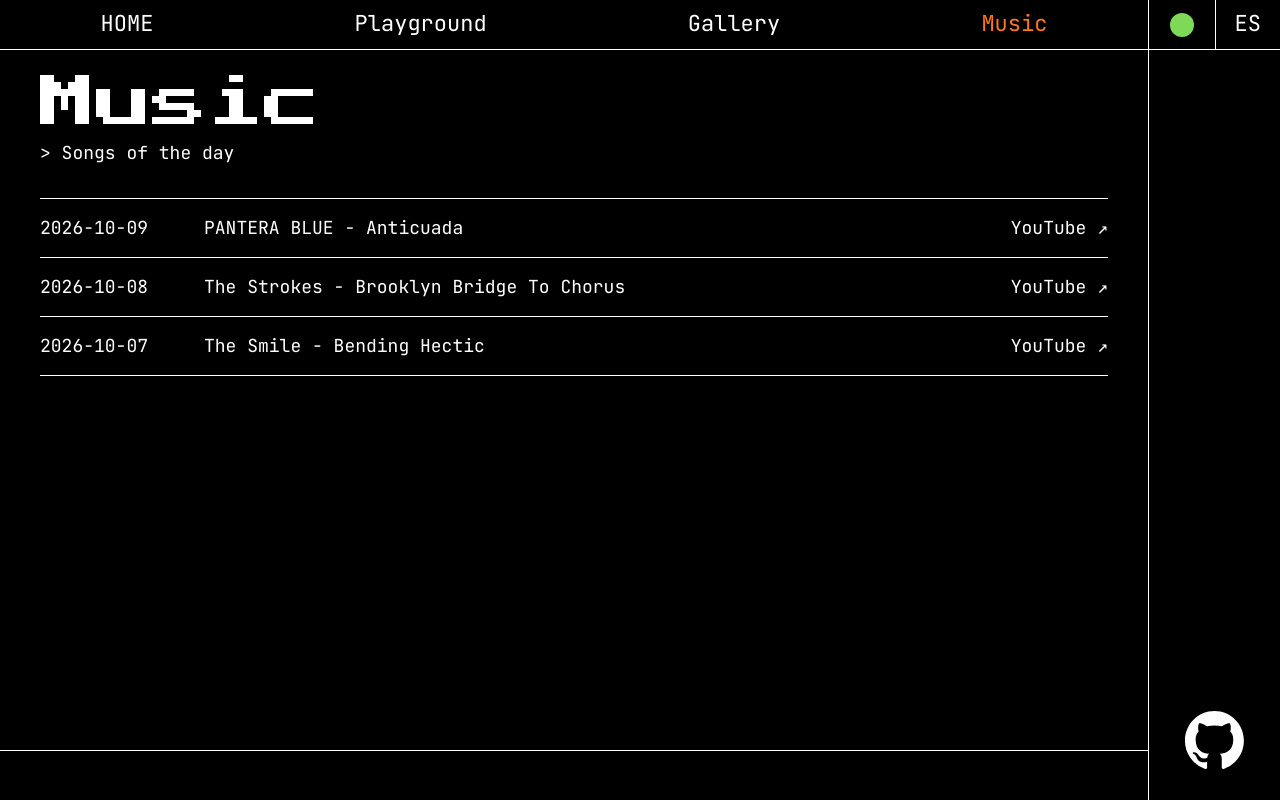
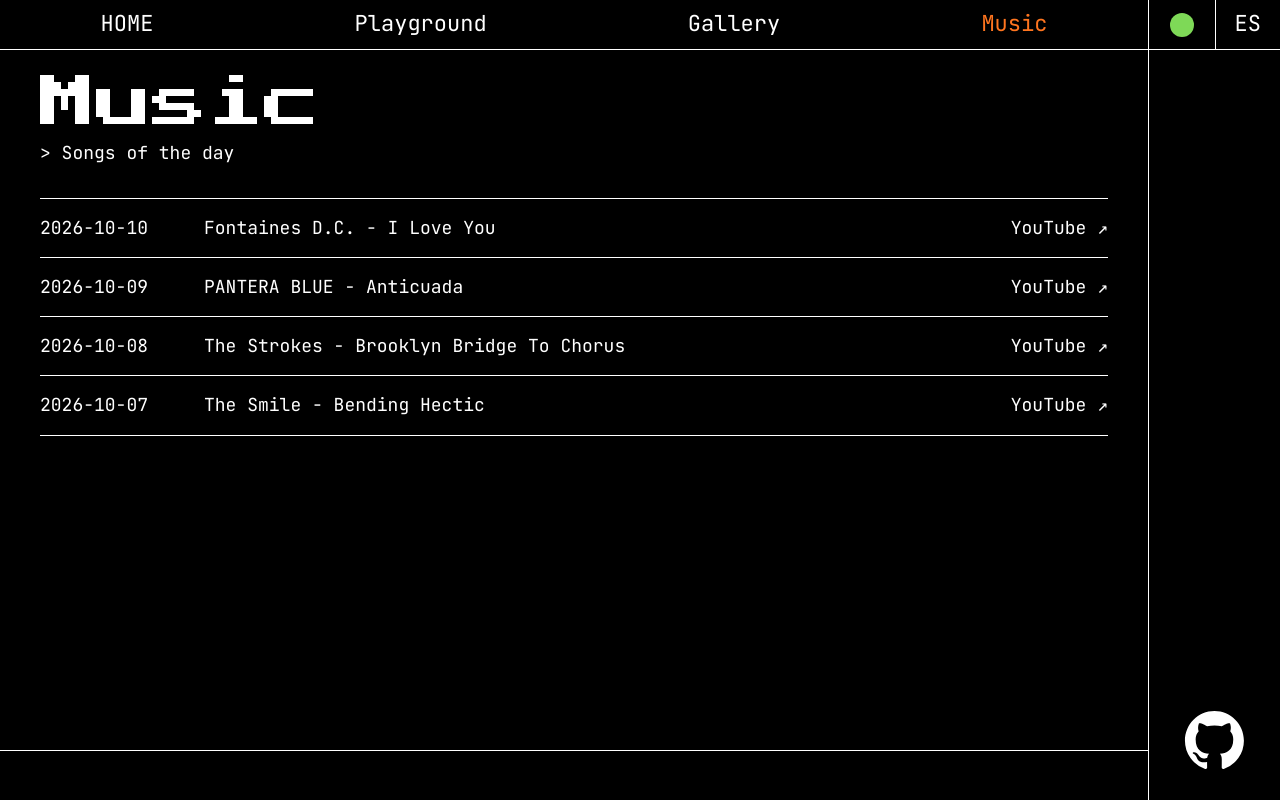
Before and after one commit to LaraEnGithub/laraengithub.github.io, a React (Vite) app in the folder react-app/: page /musica in a window 1280 px wide. Built offline with nearby package versions, Linux system fonts and the light colour scheme.

Commit message:
Daily song: I Love You - Fontaines D.C.

```diff
--- a/react-app/src/songs.ts
+++ b/react-app/src/songs.ts
@@ -4,6 +4,7 @@
   { date: '2026-10-07', youtubeId: 'sBtJ9_zTqdE', artist: 'The Smile', title: 'Bending Hectic' },
   { date: '2026-10-08', youtubeId: '2jna3dWEnzo', artist: 'The Strokes', title: 'Brooklyn Bridge To Chorus' },
   { date: '2026-10-09', youtubeId: '1elgQ-zSYKU', artist: 'PANTERA BLUE', title: 'Anticuada' },
+  { date: '2026-10-10', youtubeId: 'emOzBzFpwkaB7_u1', artist: 'Fontaines D.C.', title: 'I Love You' },
 ]
 
 export const currentSong = SONGS.reduce((latest, song) => (song.date > latest.date ? song : latest))
```
